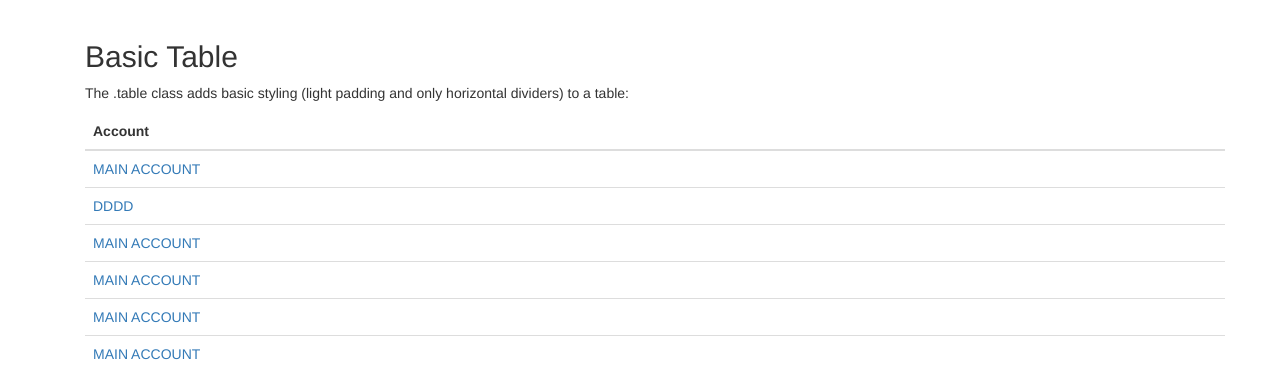
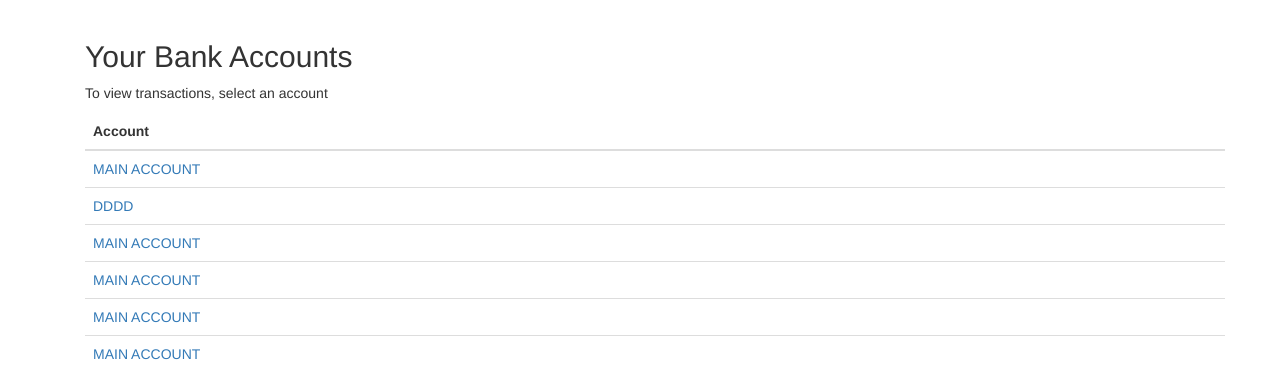
Before and after one commit to DanilShayakhmetov/Elama_cost_manager, a Django app: page /accounts/all/ in a window 1280 px wide. Shown: the part 52-423 px from the top of the page. Run offline with Django 3.2, Linux system fonts and the light colour scheme; a user stored in the database is signed in; data comes from the database, SQL or seed files in the repository; both versions use the stored data as it was after the commit; some libraries are stand-ins or nearby versions.

Commit message:
Already something

```diff
--- a/cost_manager/models.py
+++ b/cost_manager/models.py
@@ -20,10 +20,10 @@ class Account_transaction(models.Model):
     ACCOUNT_JOURNAL_STATUS = (('+', 'Приход'), ('-', 'Расход'))
     ACCOUNT_TRANSACTION_CURRENCY = (('USD', 'dollars'), ('EUR', 'euro'), ('RUR', 'rubles'))
     TEXT_EXP = "Введите статью расходов или источник дохода"
-    account_jornal_status = models.CharField(max_length=10, verbose_name='Operation status:', default='Приход',choices=ACCOUNT_JOURNAL_STATUS)
+    account_jornal_status = models.CharField(max_length=10, verbose_name='Operation status:', default='+',choices=ACCOUNT_JOURNAL_STATUS)
     account_transaction_expenditure_name = models.CharField(verbose_name='Expenditure name:',max_length=30,help_text=TEXT_EXP)
     account_transaction_date = models.DateTimeField(verbose_name='Date/time:',default=timezone.now)
-    account_transaction_currency = models.CharField(verbose_name='Currency:',max_length=10,default='rubles',choices=ACCOUNT_TRANSACTION_CURRENCY)
+    account_transaction_currency = models.CharField(verbose_name='Currency:',max_length=10,default='RUR',choices=ACCOUNT_TRANSACTION_CURRENCY)
     account_transaction_amount = models.IntegerField(verbose_name='Amount:',default=0)
     account_transaction_comment = models.CharField(verbose_name='comment:',max_length=30,default="comment...")
     TEXT_TITLE = "Введите имя счета, например: Основной \n Валютный \n Сберегательный"
--- a/cost_manager/templates/AccountList.html
+++ b/cost_manager/templates/AccountList.html
@@ -1,8 +1,8 @@
 {% extends 'main.html' %}
 {% block AccountList %}
 <div class="container">
-  <h2>Basic Table</h2>
-  <p>The .table class adds basic styling (light padding and only horizontal dividers) to a table:</p>
+  <h2>Your Bank Accounts</h2>
+  <p>To view transactions, select an account</p>
   <table class="table">
     <thead>
       <tr>
--- a/cost_manager/urls.py
+++ b/cost_manager/urls.py
@@ -8,6 +8,7 @@ urlpatterns = [
     url(r'^create/new/', views.CreateAccount),
     url(r'^goals/new/', views.Goals),
     url(r'^goalslist/', views.GoalsList),
+    url(r'^balance/', views.Balance),
     url(r'^transactions/get/(?P<account_id>\d+)$', views.Journal),
     url(r'^', views.TryToSave),
 ]
--- a/cost_manager/views.py
+++ b/cost_manager/views.py
@@ -64,7 +64,7 @@ def CreateAccount(request):
     user_name = auth.get_user(request).get_username()
     USER = request.user
     USER_ID = USER.id
-    current_user = User.objects.get(id=USER_ID)
+    current_user = User.objects.filter(id=USER_ID)
     bank_form = ProtoBankForm(request.POST or None)
     args = {}
     args['ID'] = USER_ID
@@ -75,6 +75,8 @@ def CreateAccount(request):
         author.user = current_user
         author.save()
     return render(request,'CreateAccount.html',args)
+
+
 
 
 
@@ -129,6 +131,72 @@ def GoalsList(request):
     return render_to_response('GoalsList.html',args)
 
 
+def Balance(request):
+    args = {}
+    user_name = auth.get_user(request).get_username()
+    USER = request.user
+    USER_ID = USER.id
+    values = Account_transaction.objects.filter(user_id=USER_ID)
+    balance_response_USD = 0
+    balance_response_EUR = 0
+    balance_response_RUR = 0
+    for value in values:
+        if value.account_transaction_currency == 'USD':
+            if value.account_jornal_status == '+':
+                balance_response_USD = balance_response_USD + value.account_transaction_amount
+            elif value.account_jornal_status == '-':
+                balance_response_USD = balance_response_USD - value.account_transaction_amount
+            else:
+                continue
+        elif value.account_transaction_currency == 'EUR':
+            if value.account_jornal_status == '+':
+                balance_response_EUR = balance_response_EUR + value.account_transaction_amount
+            elif value.account_jornal_status == '-':
+                balance_response_EUR = balance_response_EUR - value.account_transaction_amount
+            else:
+                continue
+        elif value.account_transaction_currency == 'RUR':
+            if value.account_jornal_status == '+':
+                balance_response_RUR = balance_response_RUR + value.account_transaction_amount
+            elif value.account_jornal_status == '-':
+                balance_response_RUR = balance_response_RUR - value.account_transaction_amount
+            else:
+                continue
+    args['username'] = user_name
+    args['balance_USD'] = balance_response_USD
+    args['balance_EUR'] = balance_response_EUR
+    args['balance_RUR'] = balance_response_RUR
+    return render_to_response('Balance.html',args)
+
+#
+# @csrf_protect
+# def Motion(request):
+#     user_name = auth.get_user(request).get_username()
+#     USER = request.user
+#     USER_ID = USER.id
+#     current_user = User.objects.get(id=USER_ID)
+#
+#     username = request.POST.get('Amount')
+#     password = request.POST.get('Donor')
+#     username = request.POST.get('acceptor')
+#     password = request.POST.get('Currency')
+#     username = request.POST.get('username')
+#     password = request.POST.get('password')
+#     username = request.POST.get('username')
+#     password = request.POST.get('password')
+#     form_m = ProtoForm(request.POST or None)
+#     args = {}
+#     args['ID'] = USER_ID
+#     args['username'] = user_name
+#     args['form'] = form_m
+#     if request.method == 'POST' and form_m.is_valid():
+#
+#         author = form_m.save(commit=False)
+#         author.user = current_user
+#         author.save()
+#     # return render(request, 'SendForm.html', args)
+#
+
 
 
 
--- a/templates/main.html
+++ b/templates/main.html
@@ -1,7 +1,7 @@
 <!DOCTYPE html>
 <html lang="en">
 <head>
-  <title>Bootstrap Example</title>
+  <title>Cost Manager</title>
   <meta charset="utf-8">
   <meta name="viewport" content="width=device-width, initial-scale=1">
   <link rel="stylesheet" href="https://maxcdn.bootstrapcdn.com/bootstrap/3.3.7/css/bootstrap.min.css">
@@ -24,7 +24,7 @@
 <nav class="navbar navbar-default">
   <div class="container-fluid">
     <div class="navbar-header">
-      <a class="navbar-brand" href="#">Cost Manager</a>
+      <a class="navbar-brand" href="https://www.forbes.com/billionaires/list/">Cost Manager</a>
     </div>
     <ul class="nav navbar-nav">
       <li class="active"><a href="#">Home</a></li>
@@ -58,7 +58,8 @@
 {% block GoalsList %}
 {% endblock %}
 
-
+{% block Balance %}
+{% endblock %}
 
 
 {% block CreateAccount %}
@@ -88,18 +89,18 @@
 
 
 
-
-
-
-
-{% endif %}
-
 <div class="panel panel-default" id = "footer" >
 <table width="210" border="1" style="border-collapse: collapse; text-align:center; font-size:11px; color:#000000; "><tr bgcolor=""><td height="10" valign="top" colspan="3"><style>A.forexpf_ { text-decoration: none;} A.forexpf_:visited {color: #000000;} </style><a href="http://www.forexpf.ru/" title="Курсы валют" target="_blank" class="forexpf_">Курсы валют</a></td></tr><tr bgcolor="F6EDDD"><td></td><td>Покупка</td><td>Продажа</td></tr><tr bgcolor=""><td><a href="http://www.forexpf.ru/currency_usd.asp" title="Курс доллара" target="_blank" class="forexpf_">USD/RUB</a></td><td id="usdrubbid">0.00</td><td id="usdrubask">0.00</td></tr><tr bgcolor="F6EDDD"><td><a href="http://www.forexpf.ru/currency_eur.asp" title="Курс Евро" target="_blank" class="forexpf_">EUR/RUB</a></td><td id="eurrubbid">0.00</td><td id="eurrubask">0.00</td></tr><tr bgcolor=""><td colspan="3" id="euusrutm">Данные на</td></tr></table><script src="http://informers.forexpf.ru/export/euusrub.js?nc=1"></script>
 </div>
 
 
 
+{% endif %}
+
+
+
+
+
 
 </body>
 </html>
```
Also changed, not shown: cost_manager/forms.py (+9 -0 lines), cost_manager/templates/Balance.html (added, +14 -0 lines), cost_manager/migrations/0031_auto_20171211_2338.py (added), db.sqlite3.
